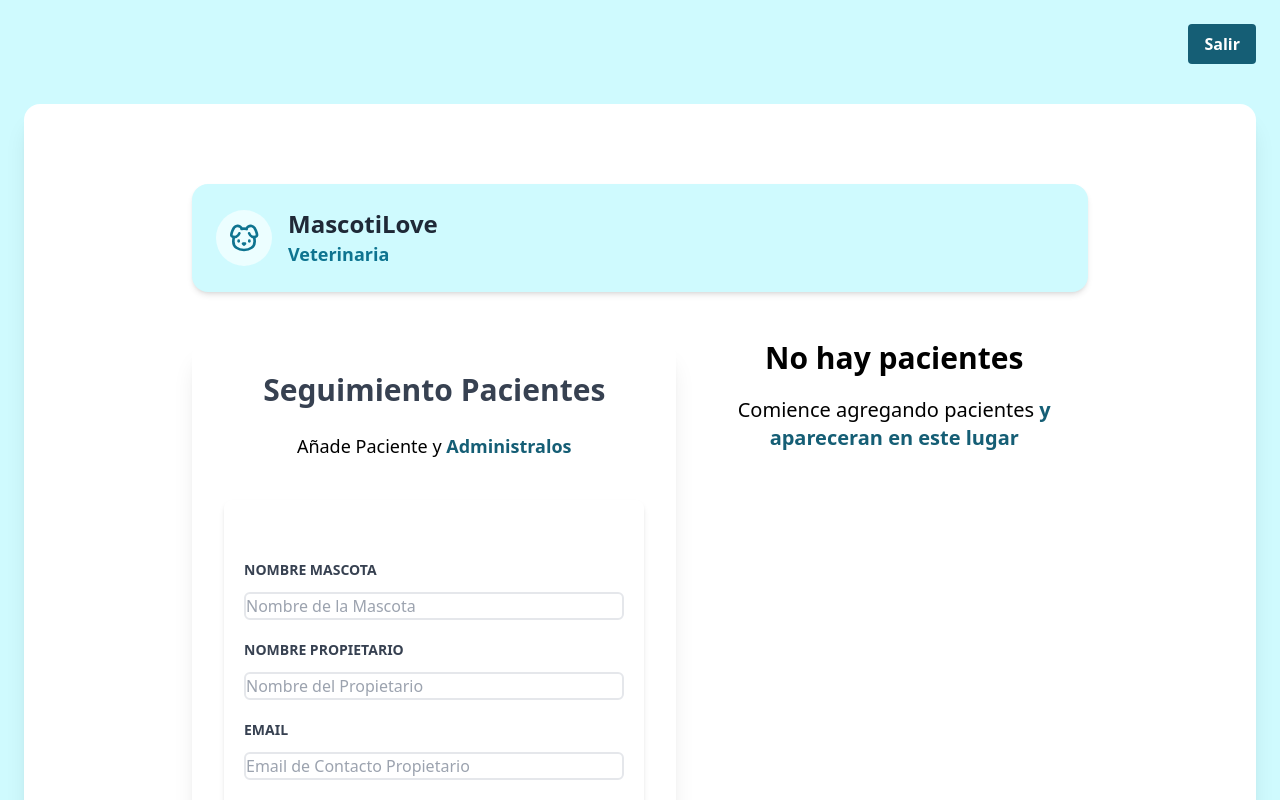
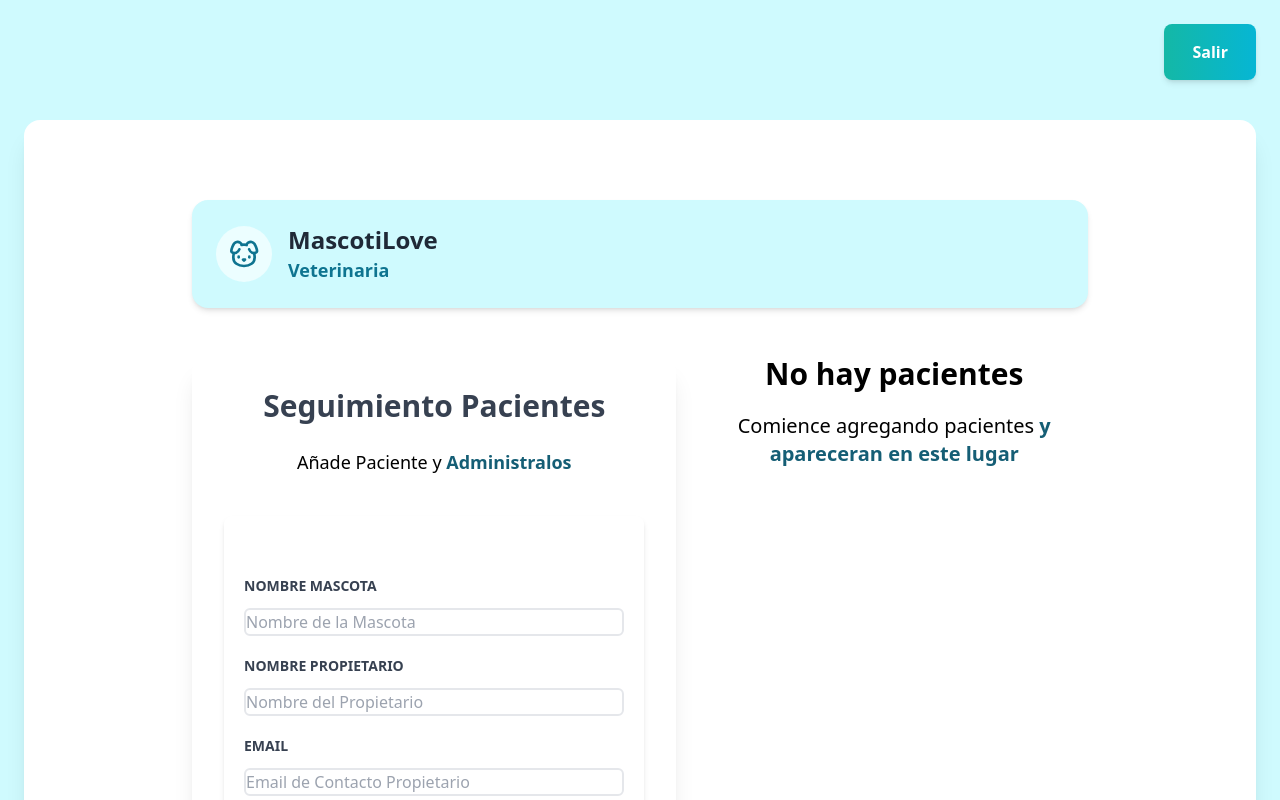
Before and after one commit to angym16/veterinaria, a React (Vite) app: page / in a window 1280 px wide. Both pictures are taken after a click on the button "Ingresar". Shown: the top 800 px of the page. Built offline with nearby package versions, Linux system fonts and the light colour scheme.

Commit message:
Update App.jsx

```diff
--- a/src/App.jsx
+++ b/src/App.jsx
@@ -67,7 +67,7 @@ function App() {
     <div className="flex justify-end mb-4">
       <button
         onClick={() => setIngresado(false)}
-        className="bg-cyan-800 hover:bg-cyan-700 text-white font-semibold py-2 px-4 rounded"
+        className="relative z-10 bg-gradient-to-r from-teal-500 to-cyan-500 hover:from-teal-500 hover:to-cyan-600 text-white font-bold py-4 px-7 rounded-lg shadow-md transition-all duration-300"
       >
         Salir
       </button>
```
